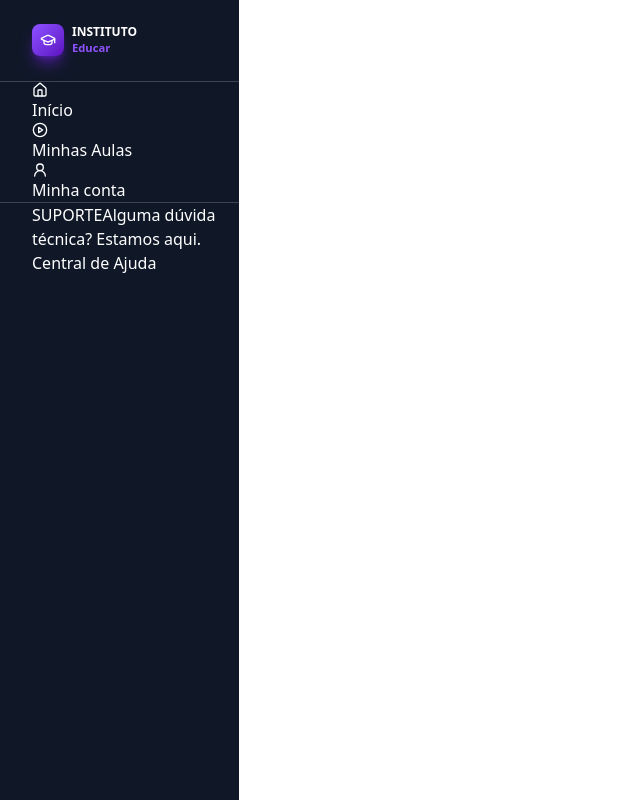
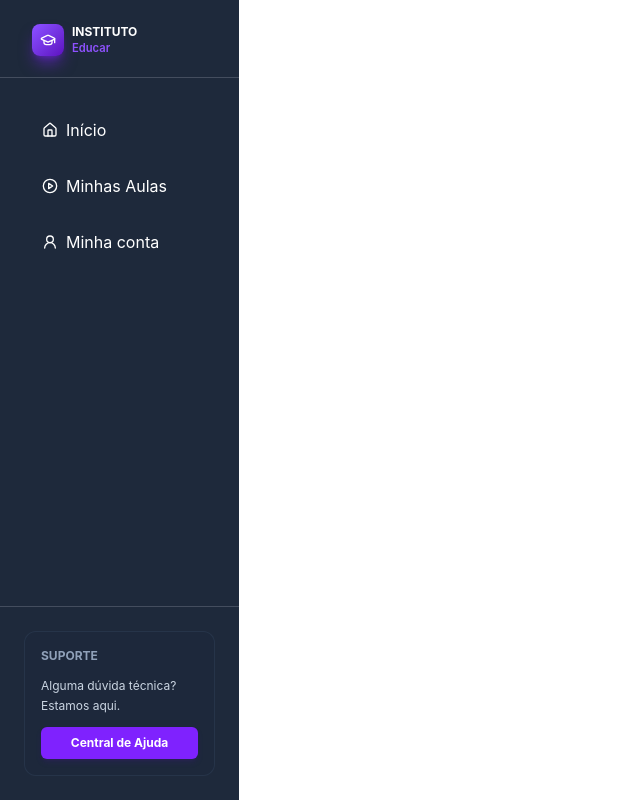
Before and after one commit to Instituto-educar-aparecida/Frontend-e-estilistica., a React (Vite) app: page / in a window 1280 px wide. Shown: the whole page, without its empty margins (0-640 px from the left). Built offline with nearby package versions, Linux system fonts and the light colour scheme.

Commit message:
feat: sidebar creation

```diff
--- a/index.html
+++ b/index.html
@@ -5,7 +5,7 @@
     <meta name="viewport" content="width=device-width, initial-scale=1.0" />
     <!-- Importante: Apontar para o arquivo que o comando acima gerou -->
     <link href="./dist/output.css" rel="stylesheet" />
-    <title>Teste Tailwind</title>
+    <title></title>
   </head>
   <body>
     <div id="root"></div>
--- a/package.json
+++ b/package.json
@@ -10,12 +10,13 @@
     "@vitejs/plugin-react": "^5.1.4",
     "autoprefixer": "latest",
     "postcss": "latest",
-    "tailwindcss": "latest",
+    "tailwindcss": "^4.2.1",
     "vite": "^5.0.0"
   },
   "version": "1.0.0",
   "main": "index.js",
   "dependencies": {
+    "@tailwindcss/vite": "^4.2.1",
     "react": "^19.2.4",
     "react-dom": "^19.2.4",
     "react-icons": "^5.5.0"
--- a/src/components/sidebar.tsx
+++ b/src/components/sidebar.tsx
@@ -8,8 +8,8 @@ import { Separator } from "./separator";
 
 export function Sidebar() {
   return (
-    <aside className="w-60 max-w-60 bg-gray-900 text-white h-screen border-r ">
-      <header className="flex flex-row items-center gap-2 pl-8 pt-6 pb-6">
+    <aside className="w-60 max-w-60 bg-[#1E293B] text-white h-screen border-r flex flex-col ">
+      <header className="flex flex-row items-center gap-2 pl-8 pt-6 pb-5">
         <div className="bg-gradient-to-br from-violet-500 to-violet-800 p-2 rounded-lg  shadow-lg shadow-violet-600/50">
           <LuGraduationCap />
         </div>
@@ -23,29 +23,42 @@ export function Sidebar() {
 
       <Separator />
 
-      <div className="flex justify-between flex-col ">
-        <nav className="pl-8">
-          <ul>
-            <li>
+      <div className="flex justify-between flex-1 flex-col ">
+        <nav className="pt-8">
+          <ul className="space-y-4 pl-8">
+            <li className="flex gap-2 items-center py-2 border-l-2 border-transparent hover:bg-violet-600  cursor-pointer rounded-l-lg transition-all">
+              <span className="flex flex-row items-center pl-2  gap-2">
                 <LuHouse /> Início
+              </span>
             </li>
-            <li>
+            <li className="flex gap-2 items-center py-2 border-l-2 border-transparent hover:bg-violet-600 hover:border-violet-600 cursor-pointer rounded-l-lg transition-all">
+              <span className="flex flex-row items-center  pl-2 gap-2">
                 <LuCirclePlay /> Minhas Aulas
+              </span>
             </li>
-            <li>
+            <li className="flex gap-2 items-center py-2 border-l-2 border-transparent hover:bg-violet-600 hover:border-violet-600 cursor-pointer rounded-l-lg transition-all">
+              <span className="flex flex-row items-center pl-2 gap-2">
                 <LuUserRound />
                 Minha conta
+              </span>
             </li>
           </ul>
         </nav>
+
+        <div>
           <Separator />
-        <footer className="pl-8">
-          <div>
-            <span>SUPORTE</span>
-            <span>Alguma dúvida técnica? Estamos aqui.</span>
-            <button>Central de Ajuda</button>
+          <footer className="p-6">
+            <div className="flex flex-col gap-3 bg-slate-800/50 p-4 rounded-xl border border-slate-700/50">
+              <span className="text-xs font-bold text-slate-400">SUPORTE</span>
+              <span className="text-xs text-slate-300 leading-relaxed">
+                Alguma dúvida técnica? Estamos aqui.
+              </span>
+              <button className="bg-violet-600 hover:bg-violet-700 text-white text-xs font-bold py-2 rounded-md transition-colors shadow-md shadow-violet-900/20">
+                Central de Ajuda
+              </button>
             </div>
           </footer>
+        </div>
       </div>
     </aside>
   );
```
Also changed, not shown: docker-compose.yml (line endings or trailing spaces), 2 other files (tests, documents, lock files or other folders). Lines whose indentation alone changed are shown as unchanged.
